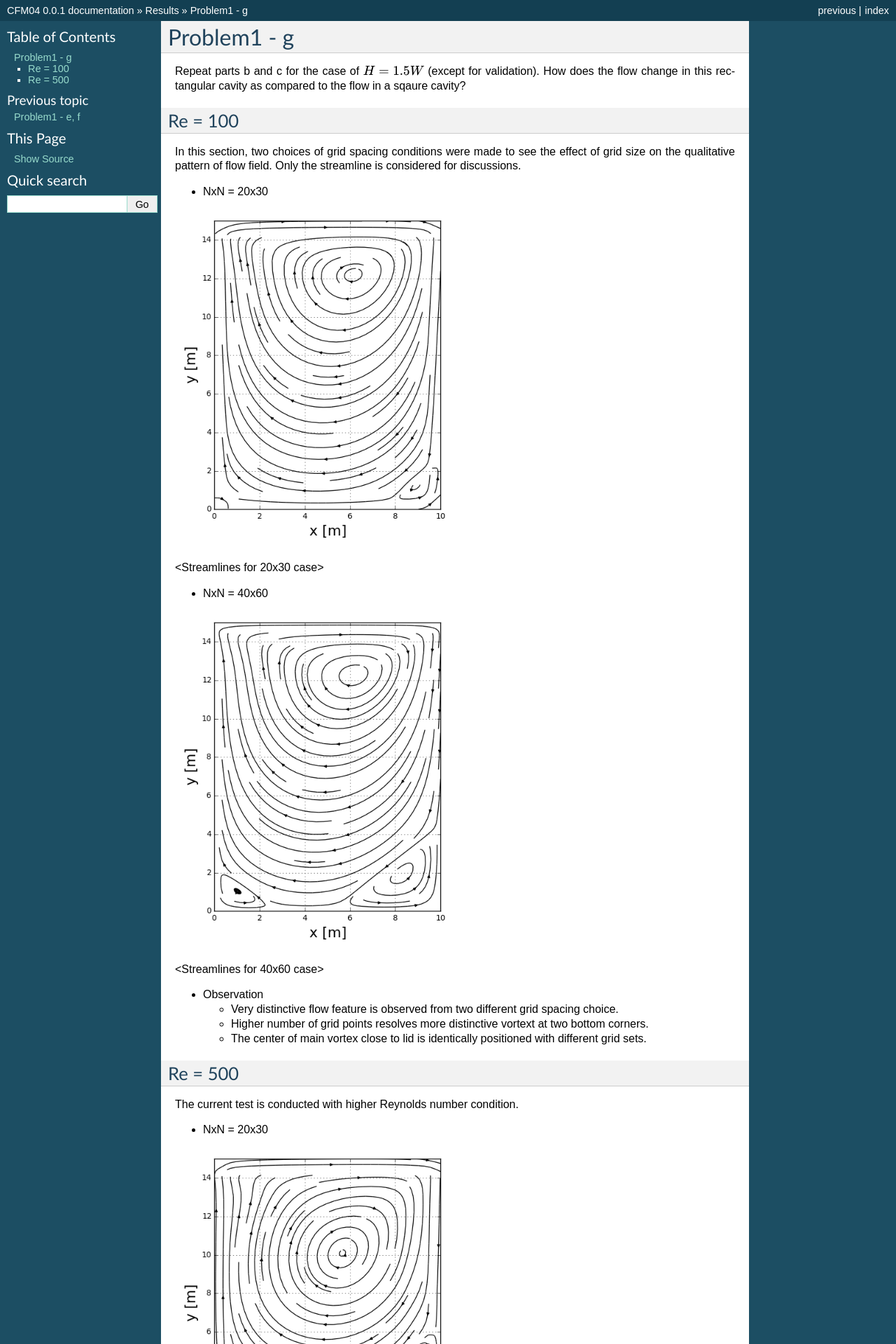
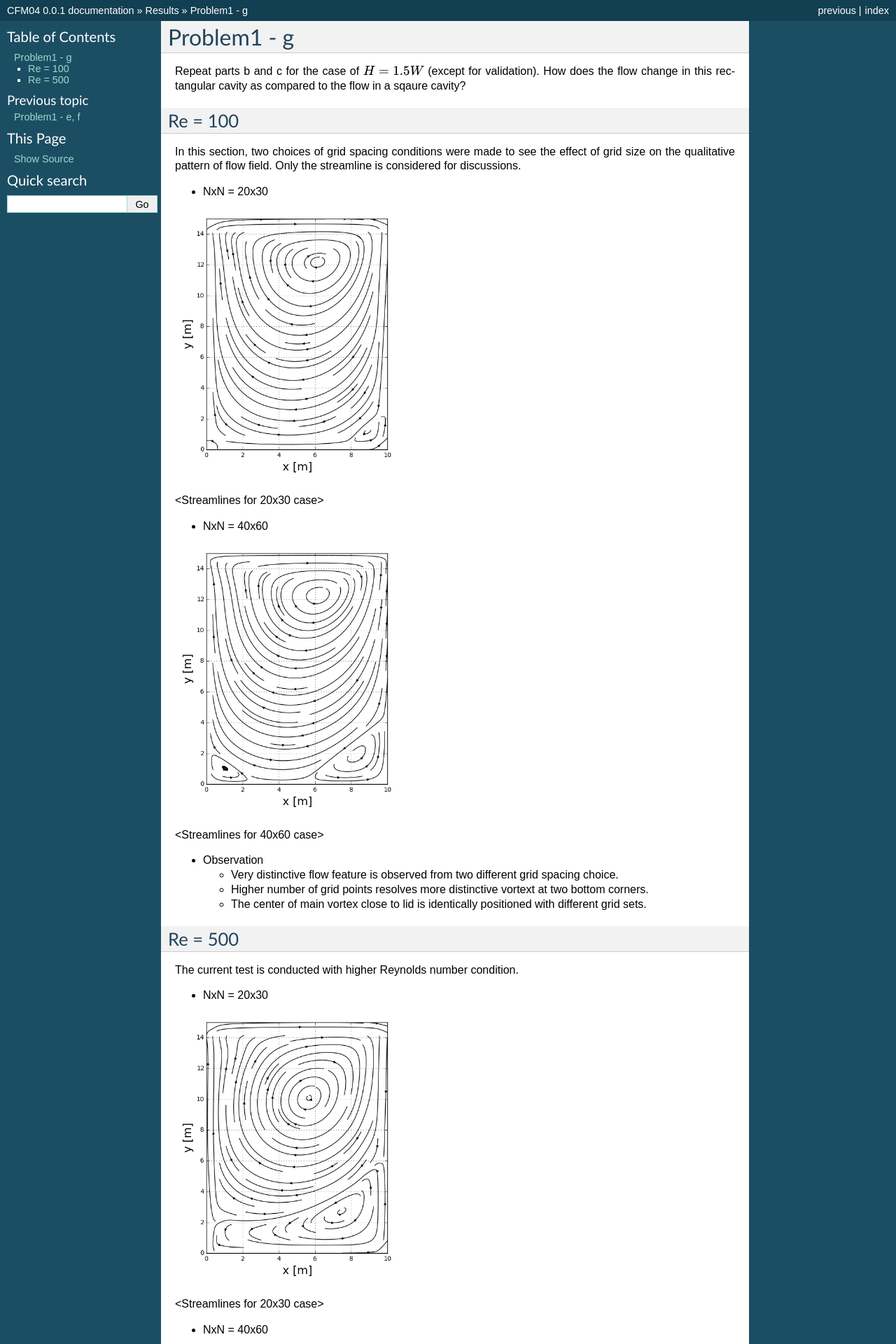
Before and after one commit to sayop/CFM04, a Sphinx documentation site: the page built from docs/source/Results/g/contents.rst, in a window 1280 px wide. Shown: the top 1920 px of the page at 70% size. Built offline with Sphinx 7.4.7, drawn with Linux system fonts in a browser that asks for light colours; pages that are not in the unit, such as notebooks, are missing from menus.

Commit message:
reduced size of images

```diff
--- a/docs/source/Results/g/contents.rst
+++ b/docs/source/Results/g/contents.rst
@@ -13,7 +13,7 @@ In this section, two choices of grid spacing conditions were made to see the eff
 - NxN = 20x30
 
 .. image:: ./images/Re100/strm_20x30.png
-   :width: 50%
+   :width: 40%
 
 <Streamlines for 20x30 case>
 
@@ -21,7 +21,7 @@ In this section, two choices of grid spacing conditions were made to see the eff
 - NxN = 40x60
 
 .. image:: ./images/Re100/strm_40x60.png
-   :width: 50%
+   :width: 40%
 
 <Streamlines for 40x60 case>
 
@@ -41,14 +41,14 @@ The current test is conducted with higher Reynolds number condition.
 - NxN = 20x30
 
 .. image:: ./images/Re500/strm_20x30.png
-   :width: 50%
+   :width: 40%
 
 <Streamlines for 20x30 case>
 
 - NxN = 40x60
 
 .. image:: ./images/Re500/strm_40x60.png
-   :width: 50%
+   :width: 40%
 
 <Streamlines for 40x60 case>
 
```
Also changed, not shown: 5 other files.
